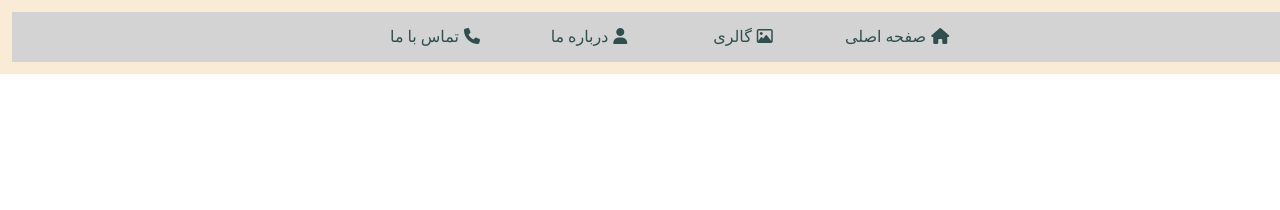
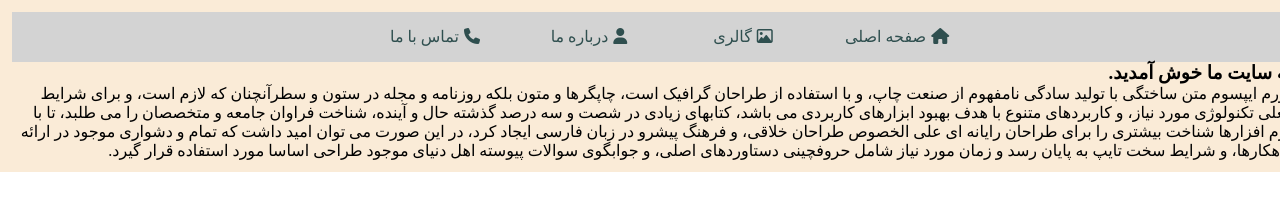
Before and after one commit to fmadihi/project-01, a plain HTML site: page index.html in a window 1280 px wide. Shown: the top 210 px of the page. Drawn offline with Linux system fonts and the light colour scheme; a web font is replaced by a local one.

Commit message:
Update index.html

```diff
--- a/index.html
+++ b/index.html
@@ -25,7 +25,26 @@
                 </nav>
             </section>
             <!-- end menu-->
-
+            <!--make parallex-->
+            <section class="parallax">
+                <section class="slogan">
+                    <h1>به سایت ما خوش آمدید.</h1>
+                    <p>لورم ایپسوم متن ساختگی با تولید سادگی نامفهوم از صنعت
+                        چاپ، و با استفاده از طراحان گرافیک است، چاپگرها و متون
+                        بلکه روزنامه و مجله در ستون و سطرآنچنان که لازم است، و
+                        برای شرایط فعلی تکنولوژی مورد نیاز، و کاربردهای متنوع با
+                        هدف بهبود ابزارهای کاربردی می باشد، کتابهای زیادی در شصت
+                        و سه درصد گذشته حال و آینده، شناخت فراوان جامعه و
+                        متخصصان را می طلبد، تا با نرم افزارها شناخت بیشتری را
+                        برای طراحان رایانه ای علی الخصوص طراحان خلاقی، و فرهنگ
+                        پیشرو در زبان فارسی ایجاد کرد، در این صورت می توان امید
+                        داشت که تمام و دشواری موجود در ارائه راهکارها، و شرایط
+                        سخت تایپ به پایان رسد و زمان مورد نیاز شامل حروفچینی
+                        دستاوردهای اصلی، و جوابگوی سوالات پیوسته اهل دنیای موجود
+                        طراحی اساسا مورد استفاده قرار گیرد.</p>
+                </section>
+            </section>
+            <!--end make parallex-->
         </main>
         <!--end make project-->
 
```
Lines whose indentation alone changed are shown as unchanged.
